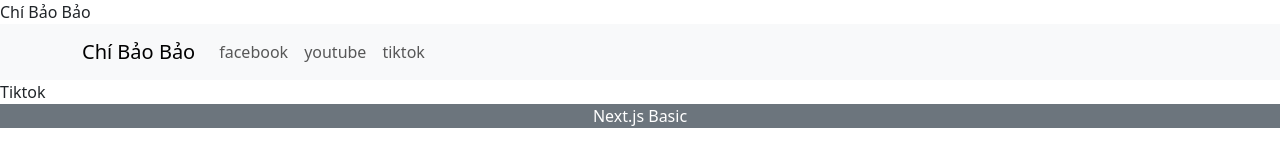
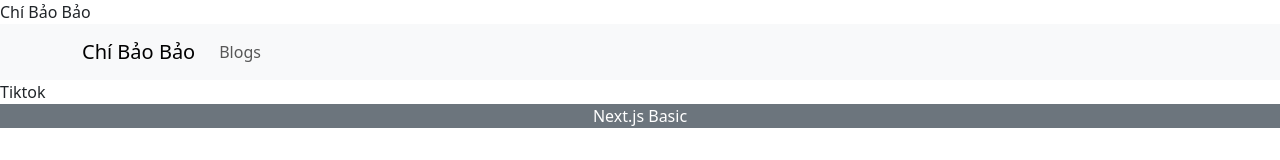
Before and after one commit to chibaobao123/NextJS, a Next.js app: page /tiktok in a window 1280 px wide. Shown: the top 160 px of the page. Built offline with nearby package versions, Linux system fonts and the light colour scheme.

Commit message:
Create page by ID

```diff
--- a/src/Component/header.tsx
+++ b/src/Component/header.tsx
@@ -16,14 +16,8 @@ export default function Header() {
           <Navbar.Toggle aria-controls="basic-navbar-nav" />
           <Navbar.Collapse id="basic-navbar-nav">
             <Nav className="me-auto">
-              <Link className="nav-link" href="/facebook">
-                facebook
-              </Link>
-              <Link className="nav-link" href="/youtube">
-                youtube
-              </Link>
-              <Link className="nav-link" href="/tiktok">
-                tiktok
+              <Link className="nav-link" href="/blogs">
+                Blogs
               </Link>
             </Nav>
           </Navbar.Collapse>
--- a/src/Component/table.tsx
+++ b/src/Component/table.tsx
@@ -1,11 +1,11 @@
 "use client";
 import { useState } from "react";
+import Link from "next/link";
 
 import Table from "react-bootstrap/Table";
 import { Button } from "react-bootstrap";
 
 import UpdateModal from "@/Component/update.modal";
-import CreateModal from "./create.modal";
 
 interface IProps {
   blogs: IBlog[];
@@ -34,7 +34,9 @@ export default function table(props: IProps) {
                 <td>{item.title}</td>
                 <td>{item.author}</td>
                 <td>
-                  <Button>view</Button>
+                  <Link className="btn btn-primary" href={`/blogs/${item.id}`}>
+                    View
+                  </Link>
                   <Button
                     variant="warning"
                     className="mx-3"
--- /dev/null
+++ b/src/app/blogs/[id]/page.tsx
@@ -0,0 +1,4 @@
+const ViewDetailBlog = ({ params }: { params: Promise<{ id: string }> }) => {
+  return <>id = {params.id}</>;
+};
+export default ViewDetailBlog;
```
Also changed, not shown: src/app/blogs/page.tsx (added, +39 -0 lines), src/app/page.tsx (+1 -29 lines).
